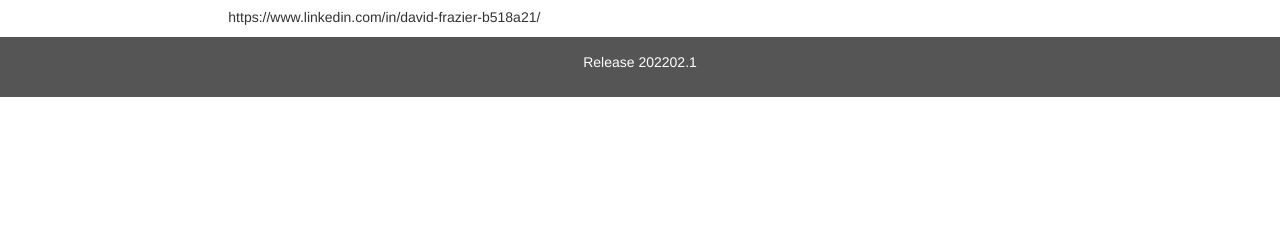
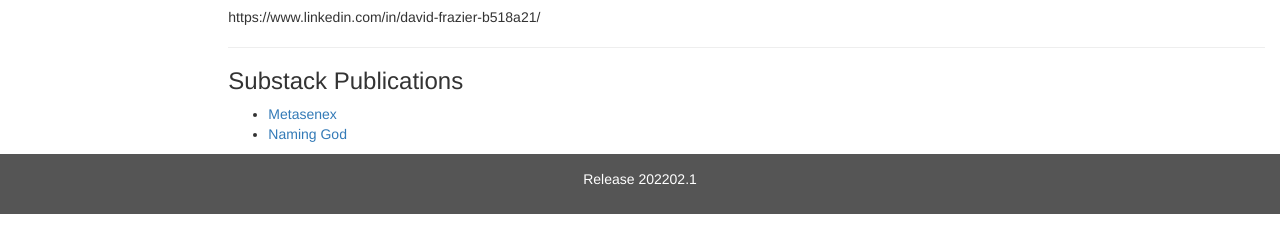
Before and after one commit to frazida/frazierslocus, a plain HTML site: page contact.html in a window 1280 px wide. Shown: the part 356-608 px from the top of the page. Drawn offline with nearby package versions, Linux system fonts and the light colour scheme.

Commit message:
20221216-contact

```diff
--- a/contact.html
+++ b/contact.html
@@ -82,6 +82,13 @@
       <hr>
       <h3>LinkedIn</h3>
       <p>https://www.linkedin.com/in/david-frazier-b518a21/</p>
+      <hr>
+      <h3>Substack Publications</h3>
+      <UL>
+        <LI>   <A HREF="https://metasenex.substack.com/" >    Metasenex  </A>
+        <LI>   <A HREF="https://naminggod.substack.com/" >    Naming God  </A>
+   </UL>
+
     </div>
   </div>
 </div>
```
